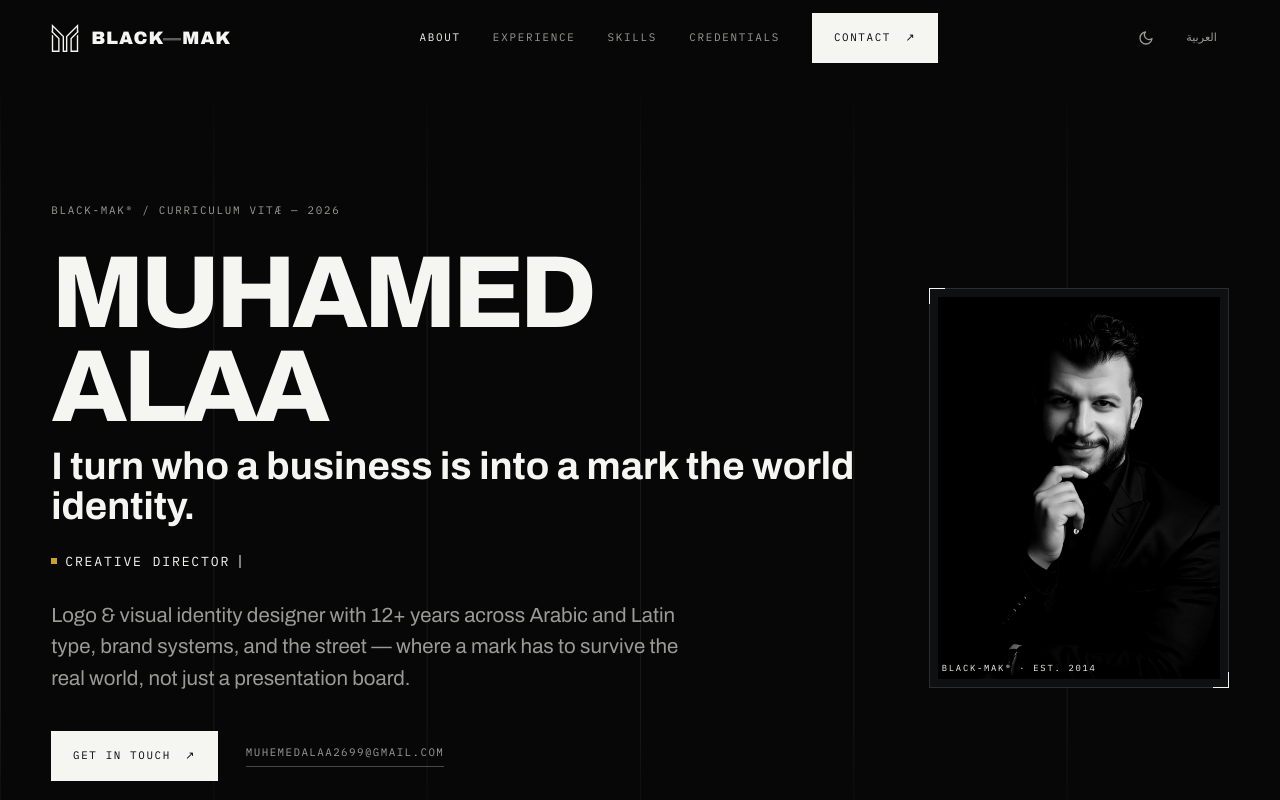
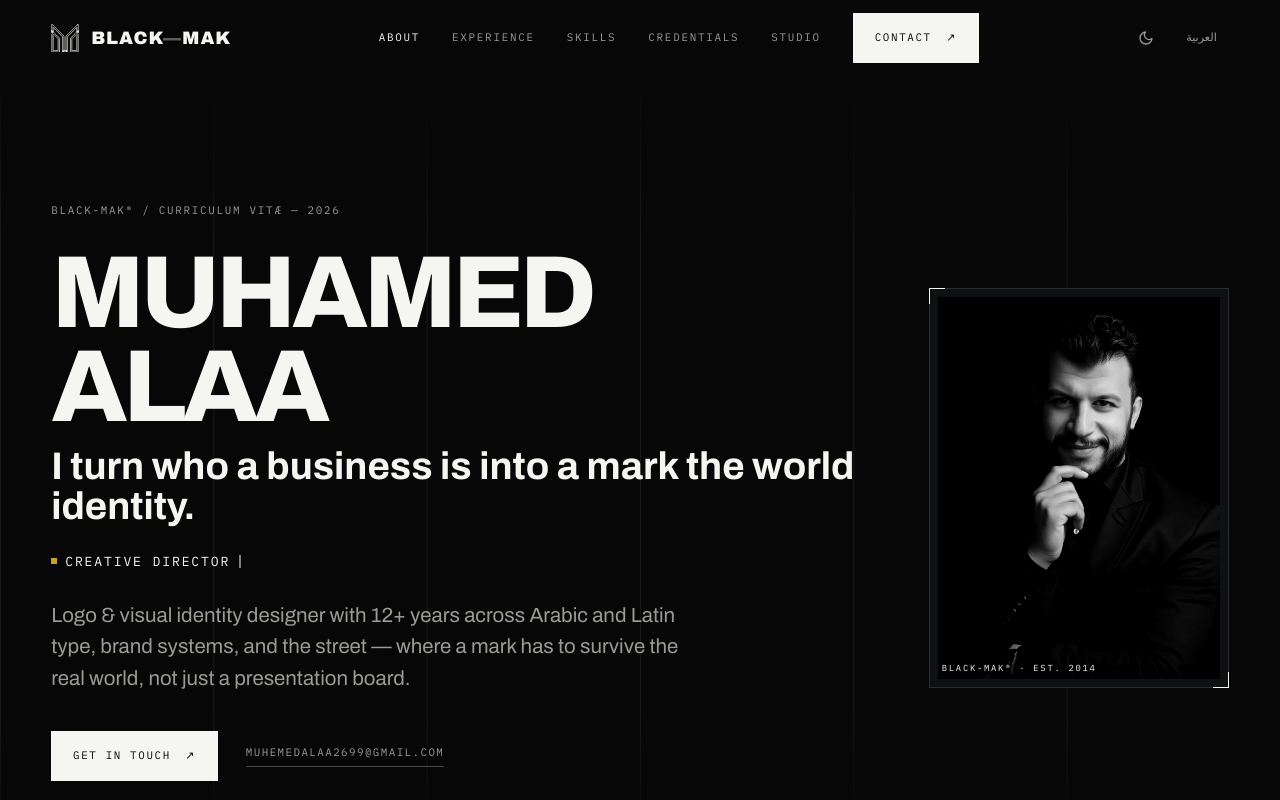
Before and after one commit to elbank3110-sys/Mu-CV, a Next.js app: page / in a window 1280 px wide. Shown: the top 800 px of the page. Built offline with nearby package versions, Linux system fonts and the light colour scheme.

Commit message:
chore: stroke icon, add studio nav link, clean footer

```diff
--- a/components/Footer.tsx
+++ b/components/Footer.tsx
@@ -10,8 +10,8 @@ export default function Footer() {
       <div className="container">
         <div className="flex flex-col items-start justify-between gap-8 md:flex-row">
           <div>
-            <a href="#top" className="text-xl font-black tracking-wider">
-              BLACK<span className="text-faint">—</span>MAK
+            <a href="#top" className="text-xl font-black tracking-wider text-ink">
+              BLACK-MAK
             </a>
             <p className="mt-4 max-w-[42ch] text-[0.85rem] text-muted">{t("footer.tagline")}</p>
           </div>
--- a/components/Header.tsx
+++ b/components/Header.tsx
@@ -59,7 +59,7 @@ export default function Header() {
           aria-label="BLACK-MAK home"
         >
           <span className="grid h-7 w-7 place-items-center" aria-hidden="true">
-            <svg viewBox="356.27 0.48 115.96 123.06" fill="currentColor" className="h-full w-full text-ink">
+            <svg viewBox="356.27 0.48 115.96 123.06" fill="none" stroke="currentColor" strokeWidth="3" className="h-full w-full text-ink">
               <polygon points="472.23 .48 472.23 36.39 466.12 36.39 466.12 15.21 424.59 56.75 424.59 123.54 418.48 123.54 418.48 54.22 472.23 .48" />
               <polygon points="472.23 29.01 472.23 37.64 471.33 38.54 467.01 34.23 472.23 29.01" />
               <path d="M466.12,35.12l-7.57,7.57-2.7,2.69-17.71,17.71v60.44h34.09V46.1l-6.11,6.11v65.22h-21.88v-51.8l15.93-15.93,5.95-5.95,5.2-5.21.9-.9v-8.62l-6.11,6.11Z" />
@@ -87,6 +87,14 @@ export default function Header() {
               {t(l.k)}
             </a>
           ))}
+          <a
+            href="https://black-mak-v4.vercel.app/"
+            target="_blank"
+            rel="noopener noreferrer"
+            className="mono text-[0.68rem] uppercase tracking-[0.16em] text-muted transition-colors hover:text-ink"
+          >
+            {t("nav.studio")}
+          </a>
           <a href="#contact" className="btn btn-light">
             <span>{t("nav.contact")}</span>
             <span aria-hidden="true">↗</span>
@@ -123,6 +131,15 @@ export default function Header() {
               {t(l.k)}
             </a>
           ))}
+          <a
+            href="https://black-mak-v4.vercel.app/"
+            target="_blank"
+            rel="noopener noreferrer"
+            onClick={() => setOpen(false)}
+            className="text-2xl font-bold"
+          >
+            {t("nav.studio")}
+          </a>
           <a href="#contact" onClick={() => setOpen(false)} className="btn btn-light w-full">
             {t("nav.contact")}
           </a>
--- a/lib/i18n.tsx
+++ b/lib/i18n.tsx
@@ -16,6 +16,7 @@ const UI = {
   "nav.skills": { en: "Skills", ar: "المهارات" },
   "nav.credentials": { en: "Credentials", ar: "الشهادات" },
   "nav.contact": { en: "Contact", ar: "تواصل" },
+  "nav.studio": { en: "Studio", ar: "الاستوديو" },
   "lang.toggle": { en: "العربية", ar: "EN" },
   "theme.toggle": { en: "Toggle theme", ar: "تبديل السمة" },
 
```
Also changed, not shown: public/logo/logo-black.svg (added), public/logo/logo.svg (added).
